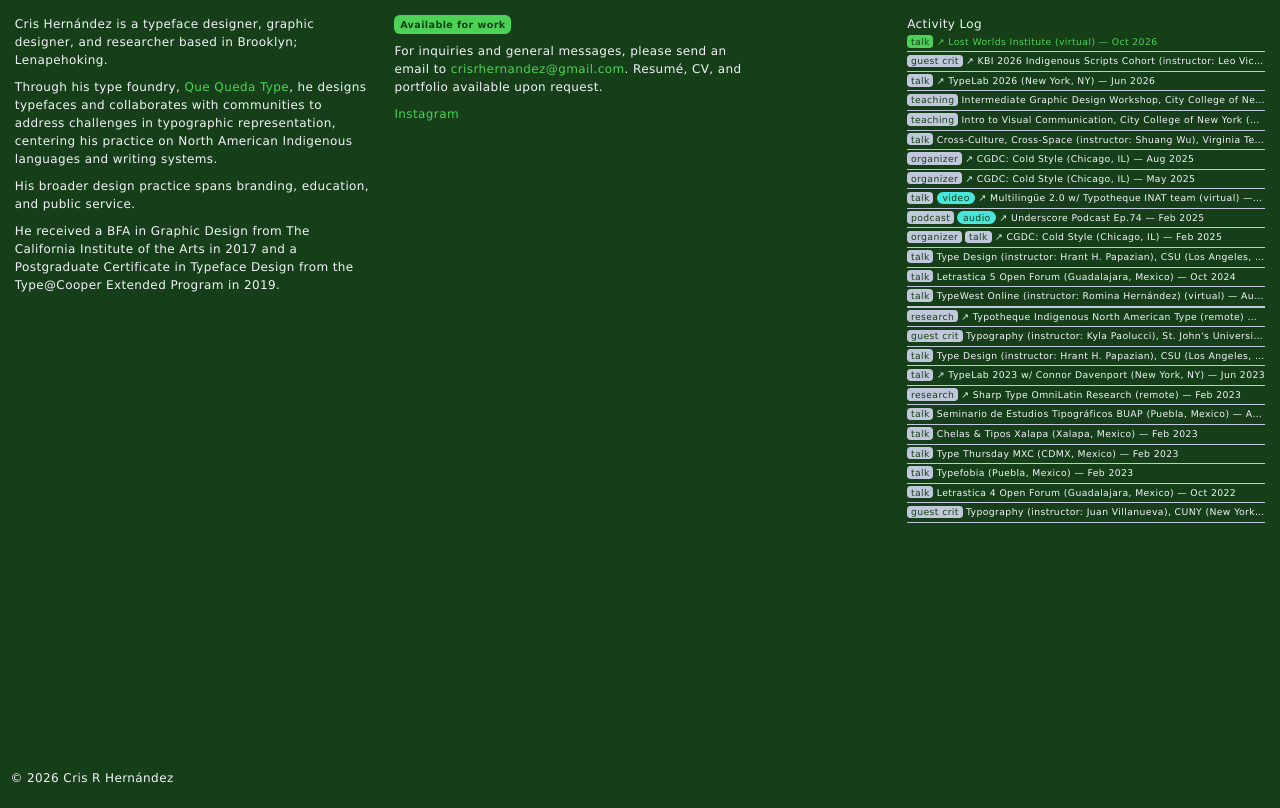
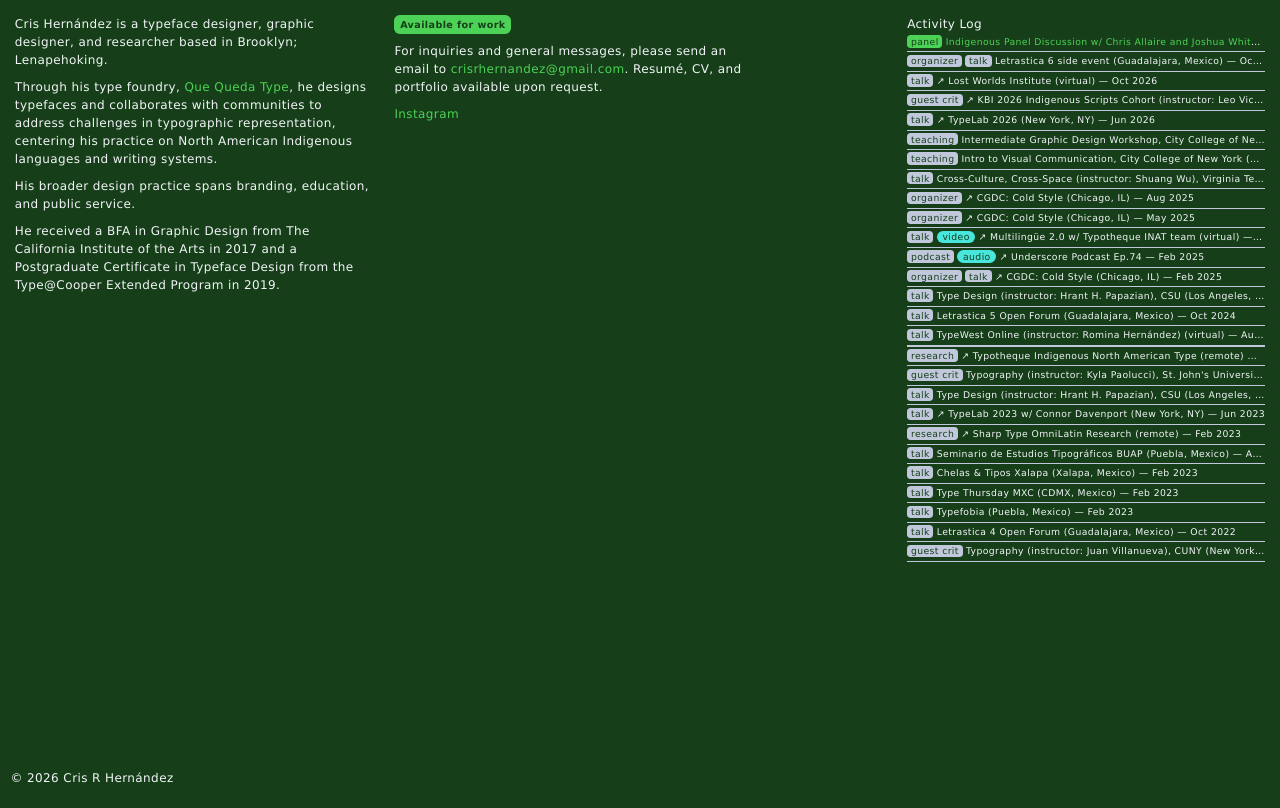
Before and after one commit to crisrhernandez/crisrhernandez.github.io, a plain HTML site: page index.html in a window 1280 px wide. Drawn offline with Linux system fonts and the light colour scheme.

Commit message:
Update activity log

```diff
--- a/index.html
+++ b/index.html
@@ -23,7 +23,9 @@
     <div class="column">
       <p>Activity Log</p>
       <div class="activitylog">
-        <p><a href="https://www.zeffy.com/en-US/ticketing/cris-hernandez-typeface-designer-que-queda-type-linguistics-and-typefaces-talk" class="latest_event_link"><span class="round_new">talk</span> &#8599;&#65038; Lost Worlds Institute (virtual) — Oct 2026</a></p>
+        <p><a class="latest_event_link"><span class="round_new">panel</span> Indigenous Panel Discussion w/ Chris Allaire and Joshua Whitehead, The Social Justice Center at FIT (New York, NY)  — Nov 2026</a></p>
+        <p><span class="round">organizer</span> <span class="round">talk</span> Letrastica 6 side event (Guadalajara, Mexico) — Oct 2026</p>
+        <p><a href="https://www.zeffy.com/en-US/ticketing/cris-hernandez-typeface-designer-que-queda-type-linguistics-and-typefaces-talk" class="past_event_link"><span class="round">talk</span> &#8599;&#65038; Lost Worlds Institute (virtual) — Oct 2026</a></p>
         <p><a href="https://www.kbitype.org/2026/" class="past_event_link"><span class="round">guest crit</span> &#8599;&#65038; KBI 2026 Indigenous Scripts Cohort (instructor: Leo Vicenti) (virtual) — Jul 2026</p>
         <p><a href="https://2026.typographics.com/typelab/#2554" class="past_event_link"><span class="round">talk</span> &#8599;&#65038; TypeLab 2026 (New York, NY) — Jun 2026</a></p>
         <p><span class="round">teaching</span> Intermediate Graphic Design Workshop, City College of New York (New York, NY) — Spring 2026</p>
```
